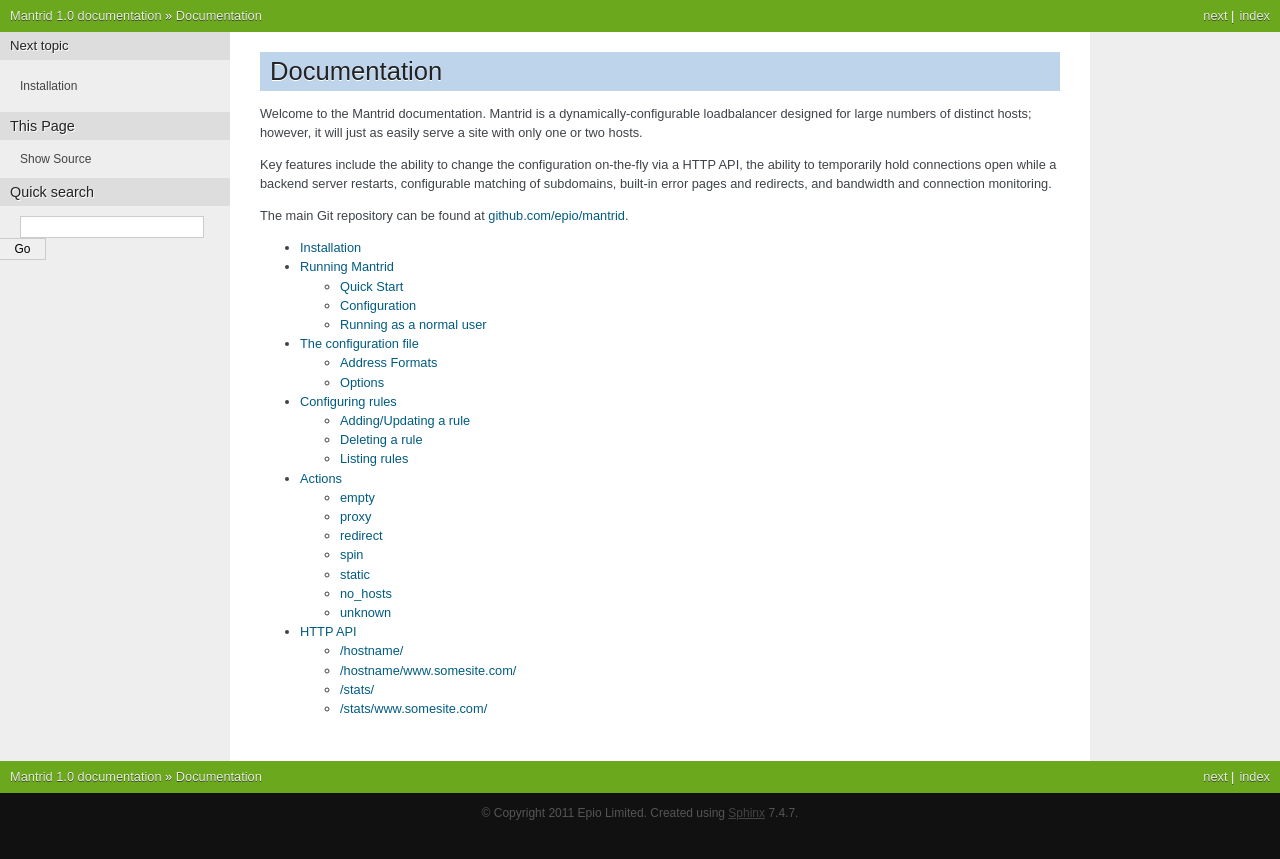
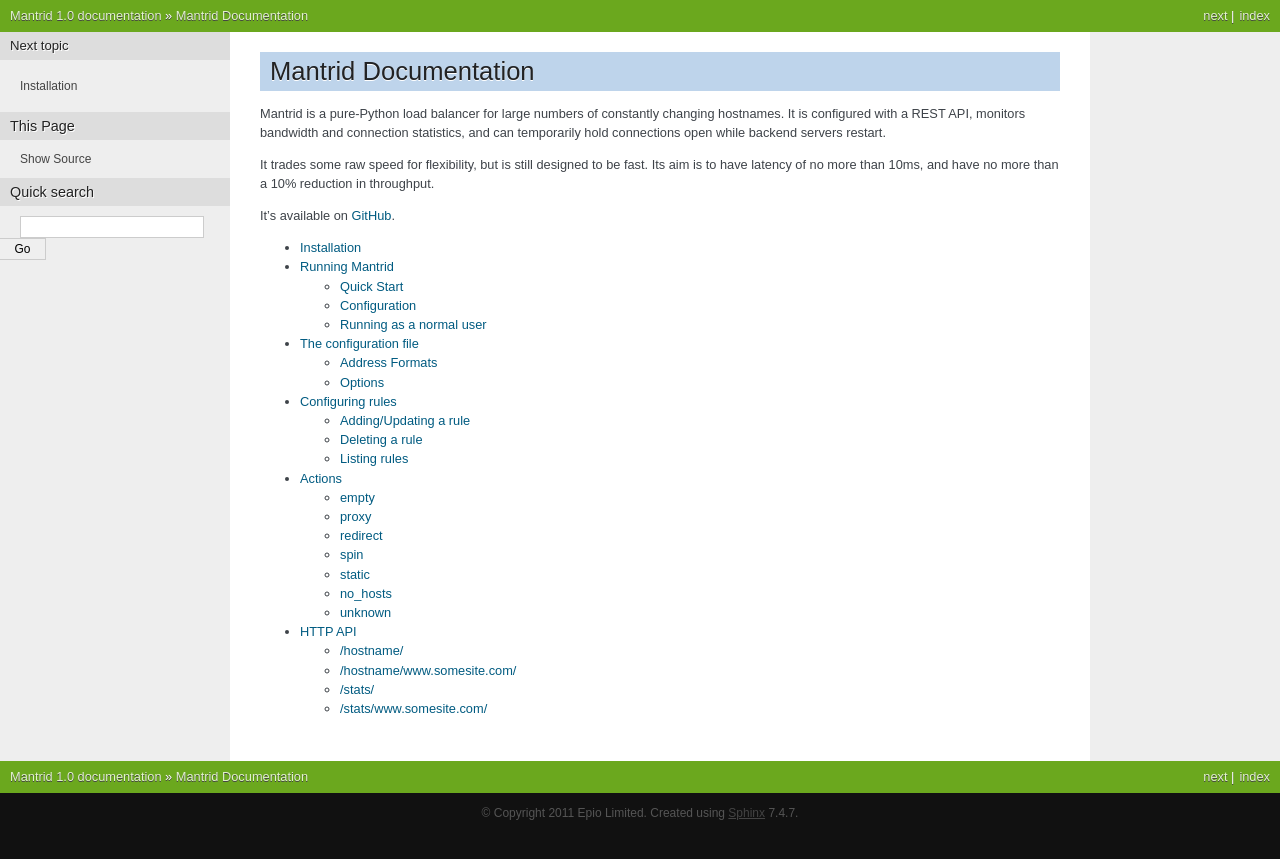
Before and after one commit to epio/mantrid, a Sphinx documentation site: the page built from docs/index.rst, in a window 1280 px wide. Shown: the top 859 px of the page. Built offline with Sphinx 7.4.7, drawn with Linux system fonts in a browser that asks for light colours.

Commit message:
Updated docs index

```diff
--- a/docs/index.rst
+++ b/docs/index.rst
@@ -1,14 +1,14 @@
 
 .. _index:
 
-Documentation
-=============
+Mantrid Documentation
+=====================
 
-Welcome to the Mantrid documentation. Mantrid is a dynamically-configurable loadbalancer designed for large numbers of distinct hosts; however, it will just as easily serve a site with only one or two hosts.
+Mantrid is a pure-Python load balancer for large numbers of constantly changing hostnames. It is configured with a REST API, monitors bandwidth and connection statistics, and can temporarily hold connections open while backend servers restart.
 
-Key features include the ability to change the configuration on-the-fly via a HTTP API, the ability to temporarily hold connections open while a backend server restarts, configurable matching of subdomains, built-in error pages and redirects, and bandwidth and connection monitoring.
+It trades some raw speed for flexibility, but is still designed to be fast. Its aim is to have latency of no more than 10ms, and have no more than a 10% reduction in throughput.
 
-The main Git repository can be found at `github.com/epio/mantrid <http://www.github.com/epio/mantrid/>`_.
+It's available on `GitHub <https://github.com/epio/mantrid>`_.
 
 
 .. toctree::
```
